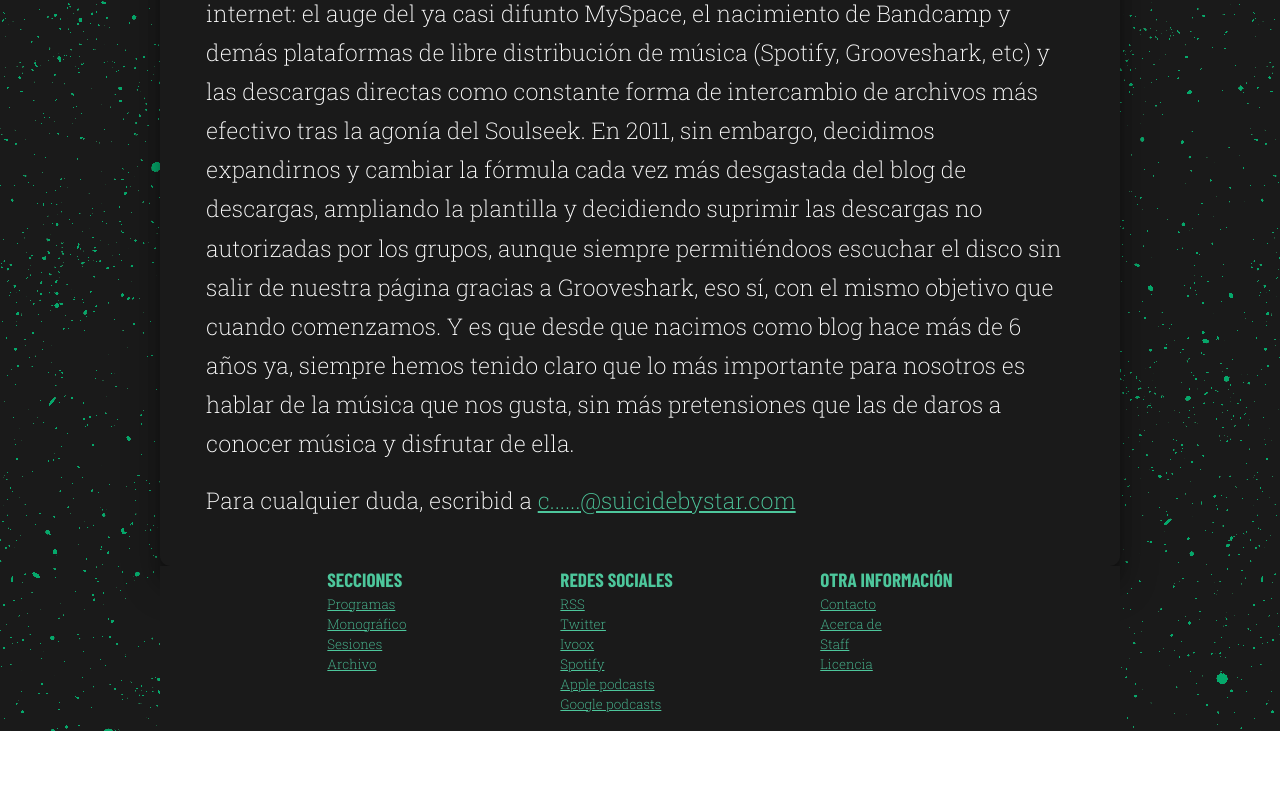
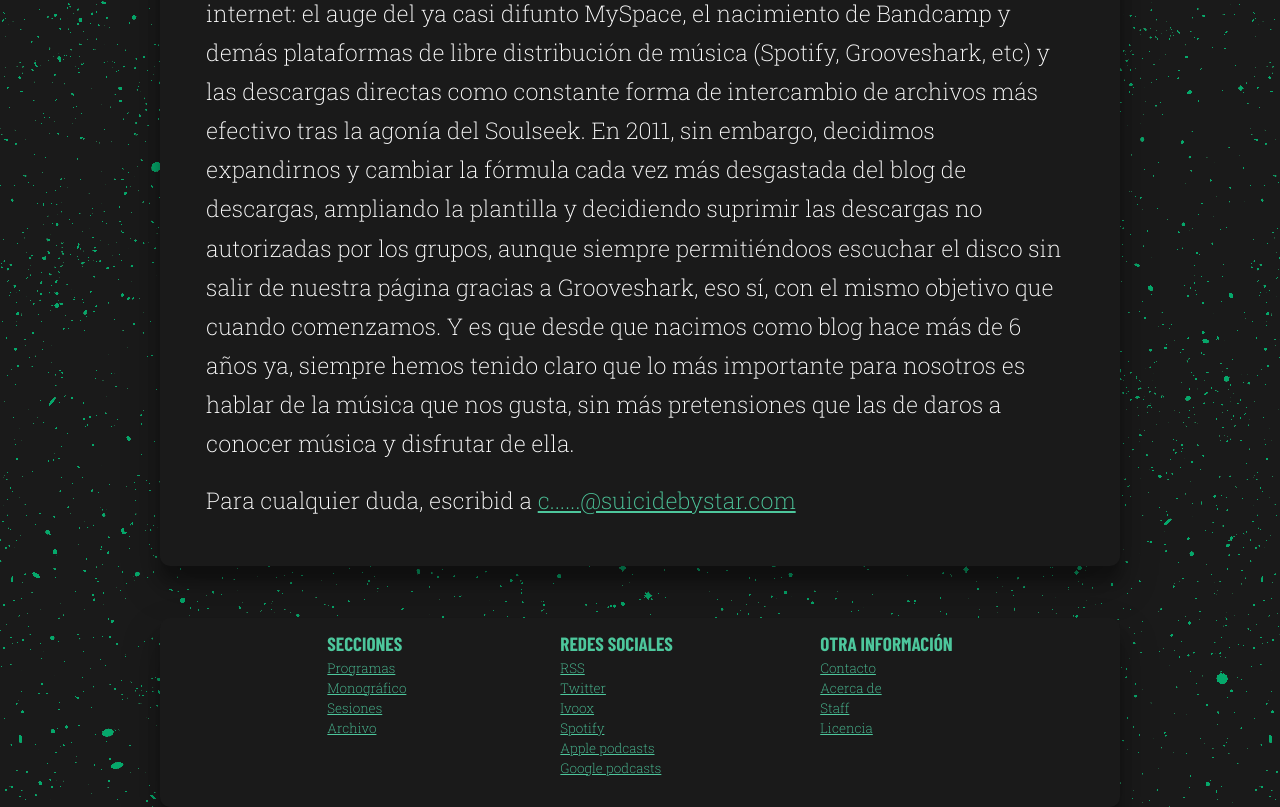
Before and after one commit to suicidebystar/site, a Gatsby site: page /about in a window 1280 px wide. Shown: the part 459-1266 px from the top of the page. Before the commit the page ends 1190 px from the top, so only its background shows below. Built offline with nearby package versions, Linux system fonts and the light colour scheme; Gatsby itself is replaced by a stand-in of ours.

Commit message:
fix footer styling

```diff
--- a/src/components/Footer/Footer.jsx
+++ b/src/components/Footer/Footer.jsx
@@ -1,10 +1,13 @@
 import { Link } from "gatsby";
 import React from "react";
 import "./Footer.scss";
+import { Card } from "../Card";
 
 export const Footer = () => {
   return (
     <footer className="footer">
+      <Card>
+        <div className="footer__content">
           <div className="footer__column">
             <h4 className="footer__title">Secciones</h4>
             <ul>
@@ -62,6 +65,8 @@ export const Footer = () => {
               </li>
             </ul>
           </div>
+        </div>
+      </Card>
     </footer>
   );
 };
--- a/src/components/Footer/Footer.scss
+++ b/src/components/Footer/Footer.scss
@@ -1,10 +1,12 @@
 @import "./../../styles/mixins.scss";
 
 .footer {
+  margin-top: var(--space-xl);
+
+  &__content {
     display: flex;
     flex-direction: column;
-  padding: 0px var(--space-md);
-  background-color: var(--color-dark);
+    padding: var(--space-sm) var(--space-md);
     justify-content: space-evenly;
 
     @include lg {
@@ -37,6 +39,7 @@
         }
       }
     }
+  }
 
   &__title {
     text-transform: uppercase;
```
Lines whose indentation alone changed are shown as unchanged.
